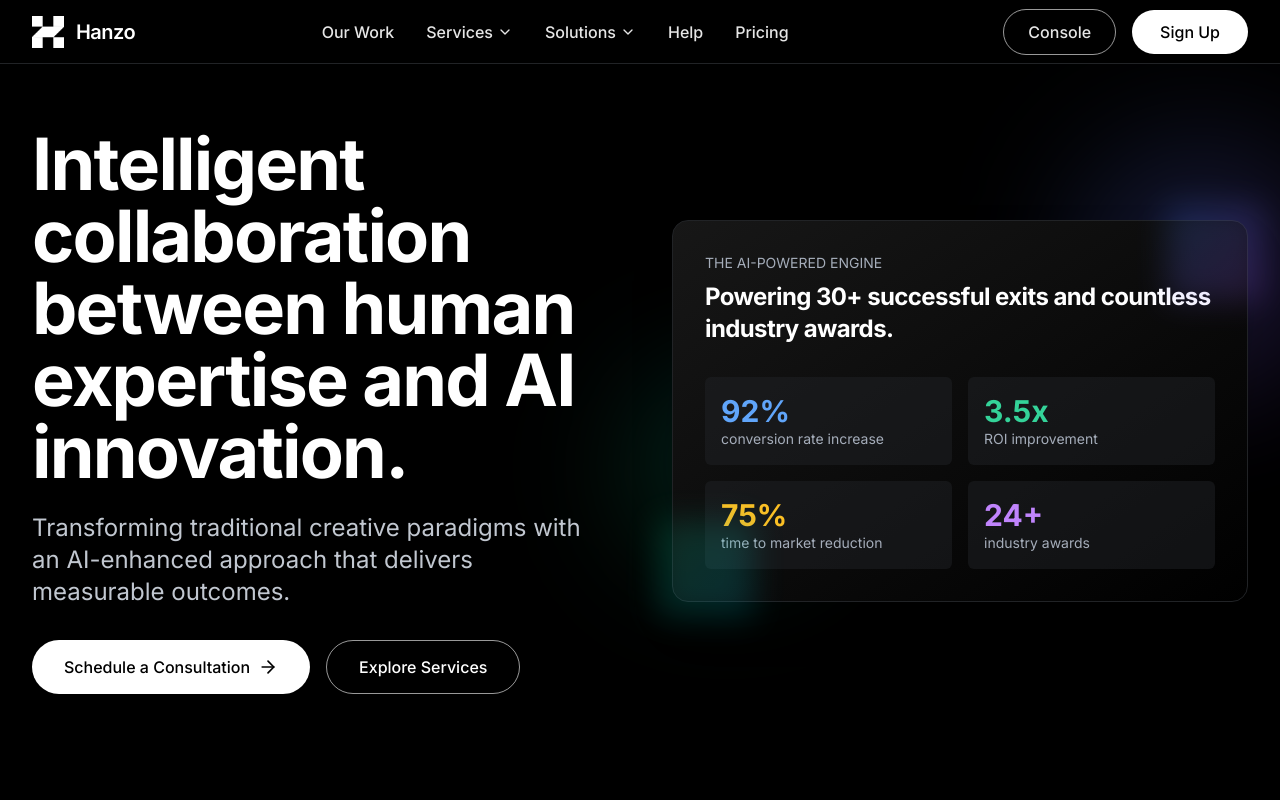
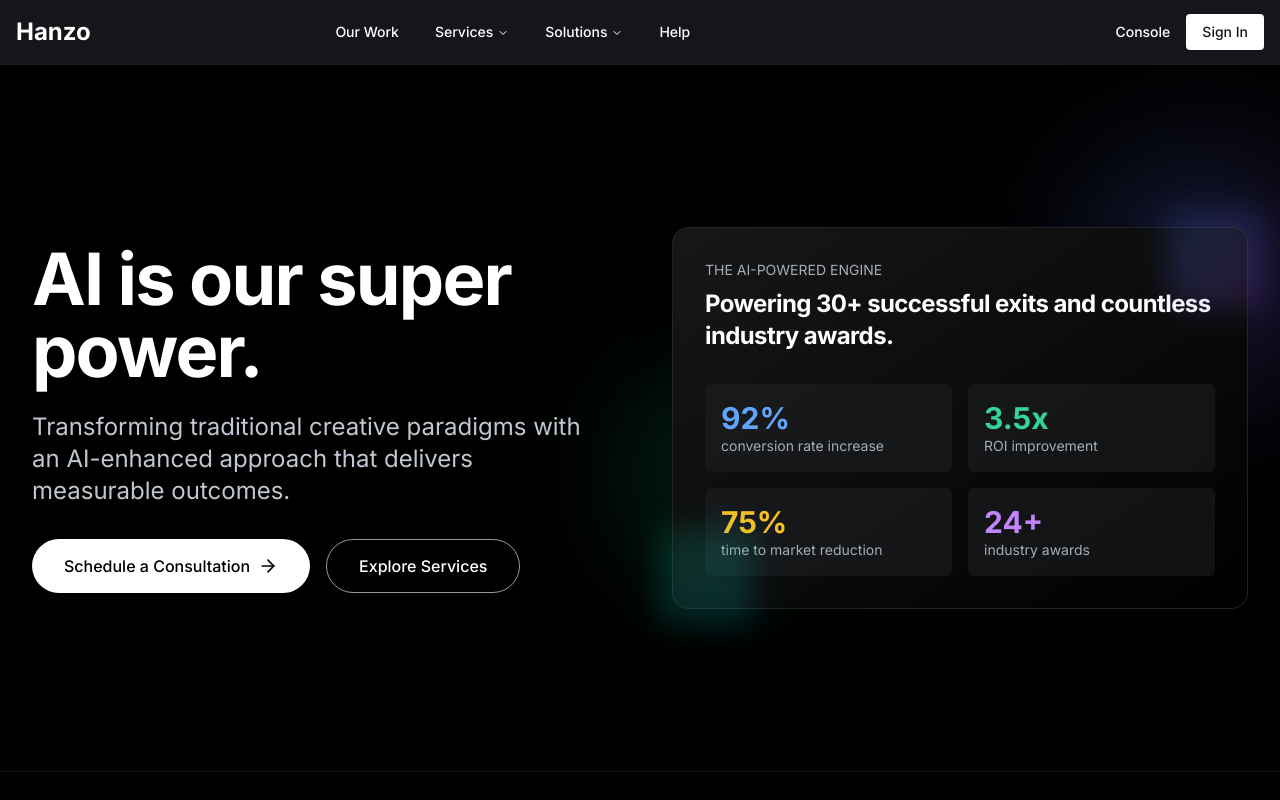
Before and after one commit to hanzoai/agency, a React (Vite) app: page / in a window 1280 px wide. Shown: the top 800 px of the page. Built offline with nearby package versions, Linux system fonts and the light colour scheme.

Commit message:
Create shadcn-based navigation and update hero headline

```diff
--- /dev/null
+++ b/components/NewHeader.tsx
@@ -0,0 +1,104 @@
+import React from "react";
+import { Link } from "react-router-dom";
+import {
+  NavigationMenu,
+  NavigationMenuContent,
+  NavigationMenuItem,
+  NavigationMenuLink,
+  NavigationMenuList,
+  NavigationMenuTrigger,
+  navigationMenuTriggerStyle,
+} from "@/components/ui/navigation-menu";
+import { cn } from "@/lib/utils";
+import { navigationItems } from "@/data/navigationItems";
+
+const NewHeader = () => {
+  return (
+    <header className="w-full bg-background fixed top-0 z-50 border-b border-border/40">
+      <div className="container mx-auto flex h-16 items-center px-4">
+        <Link to="/" className="mr-6 flex items-center space-x-2">
+          <span className="font-bold text-2xl">Hanzo</span>
+        </Link>
+
+        <NavigationMenu className="mx-auto">
+          <NavigationMenuList>
+            {navigationItems.map((item) => (
+              <NavigationMenuItem key={item.title}>
+                {item.href && !item.children ? (
+                  <Link to={item.href}>
+                    <NavigationMenuLink className={navigationMenuTriggerStyle()}>
+                      {item.title}
+                    </NavigationMenuLink>
+                  </Link>
+                ) : (
+                  <>
+                    <NavigationMenuTrigger>{item.title}</NavigationMenuTrigger>
+                    {item.children && (
+                      <NavigationMenuContent>
+                        <ul className="grid w-[400px] gap-3 p-4 md:w-[500px] md:grid-cols-2 lg:w-[600px]">
+                          {item.children.map((child) => (
+                            <ListItem
+                              key={child.title}
+                              title={child.title}
+                              href={child.href}
+                              className="w-full"
+                            >
+                              {child.description}
+                            </ListItem>
+                          ))}
+                        </ul>
+                      </NavigationMenuContent>
+                    )}
+                  </>
+                )}
+              </NavigationMenuItem>
+            ))}
+          </NavigationMenuList>
+        </NavigationMenu>
+
+        <div className="ml-auto flex items-center space-x-4">
+          <Link
+            to="/console"
+            className="text-sm font-medium transition-colors hover:text-primary"
+          >
+            Console
+          </Link>
+          <Link
+            to="/signin"
+            className="bg-primary text-primary-foreground hover:bg-primary/90 px-4 py-2 rounded-md text-sm font-medium"
+          >
+            Sign In
+          </Link>
+        </div>
+      </div>
+    </header>
+  );
+};
+
+const ListItem = React.forwardRef<
+  React.ElementRef<"a">,
+  React.ComponentPropsWithoutRef<"a">
+>(({ className, title, children, ...props }, ref) => {
+  return (
+    <li>
+      <NavigationMenuLink asChild>
+        <a
+          ref={ref}
+          className={cn(
+            "block select-none space-y-1 rounded-md p-3 leading-none no-underline outline-none transition-colors hover:bg-accent hover:text-accent-foreground focus:bg-accent focus:text-accent-foreground",
+            className
+          )}
+          {...props}
+        >
+          <div className="text-sm font-medium leading-none">{title}</div>
+          <p className="line-clamp-2 text-sm leading-snug text-muted-foreground">
+            {children}
+          </p>
+        </a>
+      </NavigationMenuLink>
+    </li>
+  );
+});
+ListItem.displayName = "ListItem";
+
+export default NewHeader;
--- a/src/components/Hero.tsx
+++ b/src/components/Hero.tsx
@@ -29,7 +29,7 @@ const Hero = () => {
               {/* Text Content */}
               <div className="relative z-10">
                 <h1 className="text-5xl md:text-6xl lg:text-7xl font-bold mb-6 leading-tight">
-                  Intelligent collaboration between human expertise and AI innovation.
+                  AI is our super power.
                 </h1>
                 <p className="text-xl md:text-2xl text-gray-300 mb-8 max-w-xl">
                   Transforming traditional creative paradigms with an AI-enhanced approach that delivers measurable outcomes.
--- /dev/null
+++ b/src/data/navigationItems.ts
@@ -0,0 +1,92 @@
+export type NavigationItem = {
+  title: string;
+  href?: string;
+  description?: string;
+  children?: {
+    title: string;
+    href: string;
+    description?: string;
+    icon?: React.ComponentType<{ className?: string }>;
+  }[];
+};
+
+export const navigationItems: NavigationItem[] = [
+  {
+    title: "Our Work",
+    href: "/work",
+  },
+  {
+    title: "Services",
+    children: [
+      {
+        title: "Creative Design",
+        href: "/services/creative-design",
+        description: "Design services powered by AI technology"
+      },
+      {
+        title: "Web & Video Production",
+        href: "/services/web-video-production",
+        description: "High-quality websites and video content"
+      },
+      {
+        title: "Digital Marketing",
+        href: "/services/marketing",
+        description: "AI-driven marketing strategies"
+      },
+      {
+        title: "Ad Creative",
+        href: "/services/ad-creative",
+        description: "Performance-focused advertising creative"
+      },
+      {
+        title: "Email Creation",
+        href: "/services/email",
+        description: "Effective email marketing campaigns"
+      },
+      {
+        title: "Social Media",
+        href: "/services/social",
+        description: "Engaging social media content"
+      },
+    ]
+  },
+  {
+    title: "Solutions",
+    children: [
+      {
+        title: "Branding Solutions",
+        href: "/solutions/branding",
+        description: "Strategic brand development and management"
+      },
+      {
+        title: "AI Consulting",
+        href: "/solutions/ai-consulting",
+        description: "Expert guidance on AI implementation"
+      },
+      {
+        title: "Enterprise Solutions",
+        href: "/solutions/enterprise",
+        description: "Tailored solutions for large organizations"
+      },
+      {
+        title: "Growth Strategy",
+        href: "/solutions/growth",
+        description: "Data-driven growth planning"
+      },
+      {
+        title: "Creative Production",
+        href: "/solutions/creative-production",
+        description: "Streamlined creative content production"
+      },
+      {
+        title: "AI with Humans",
+        href: "/solutions/ai-human-collaboration",
+        description: "Optimal human-AI collaboration models"
+      },
+    ]
+  },
+  {
+    title: "Help",
+    href: "/help",
+  },
+];
--- a/src/pages/Index.tsx
+++ b/src/pages/Index.tsx
@@ -1,6 +1,6 @@
 
 import { useEffect, useState } from 'react';
-import Navbar from '@/components/Navbar';
+import NewHeader from '../../components/NewHeader';
 import Hero from '@/components/Hero';
 import Services from '@/components/Services';
 import WhyHanzo from '@/components/WhyHanzo';
@@ -70,8 +70,8 @@ const Index = () => {
 
   return (
     <ScrollReveal>
-      <div className="min-h-screen flex flex-col">
-        <Navbar />
+      <div className="min-h-screen flex flex-col pt-16">
+        <NewHeader />
         <Hero />
         <Services />
         <AICapabilities />
```
